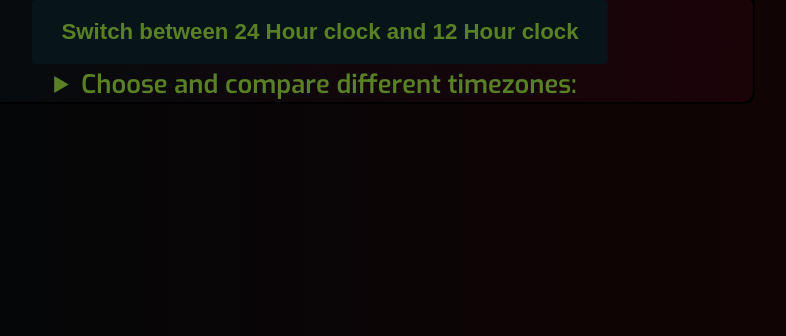
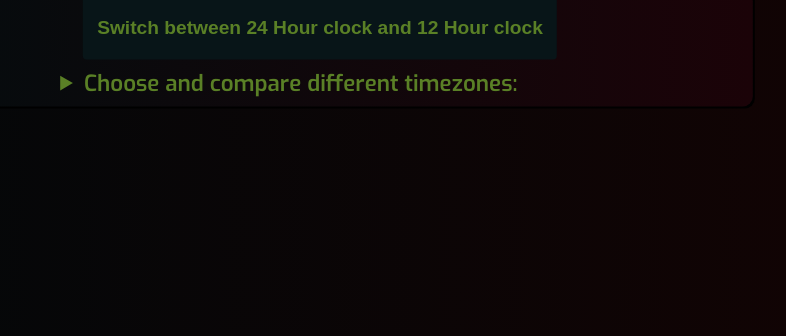
Before and after one commit to DemonBubz/ProjClock, a plain HTML site: page index.html in a window 1280 px wide. Shown: the part 464-800 px from the top of the page, without its empty margins (320-1106 px from the left). Drawn offline with Linux system fonts and the light colour scheme.

Commit message:
minor changes

```diff
--- a/CSS/index.css
+++ b/CSS/index.css
@@ -48,10 +48,10 @@ body {
     color: rgb(90, 128, 38);
     display: block;
     height: 5vw;
-    width: 45vw;
+    width: 37vw;
     margin: auto;
     border-radius: 4px;
-    font-size:1.74vw;
+    font-size:1.5vw;
     font-weight: bold;
     /* border:#01080a solid 3px; */
     border:none;
@@ -74,10 +74,12 @@ width:21vw;
 border-radius: 5px;
 color:rgb(90, 128, 38);
 background:rgb(8, 21, 24);
-font-size: 2vw;
+font-size: 1.5vw;
 outline:none;}
 
 #div2 details {
-    font-size: 2vw;
+    font-size: 1.75vw;
+    margin:2px;
+    padding:2px;
     margin-left:13vw;
 }
--- a/index.html
+++ b/index.html
@@ -23,7 +23,7 @@
                 <input type="button" value="Switch between 24 Hour clock and 12 Hour clock" id="btn2">
             </div>
             <details>
-            <summary>Choose and compare different timezones: </summary>
+            <summary style="margin:2px;padding:2px">Choose and compare different timezones: </summary>
             <select class="selectElements" id="timezone1"></select> <!-- label with not options yet-->
             <select class="selectElements" id="timezone2"></select>
         </details>
```
